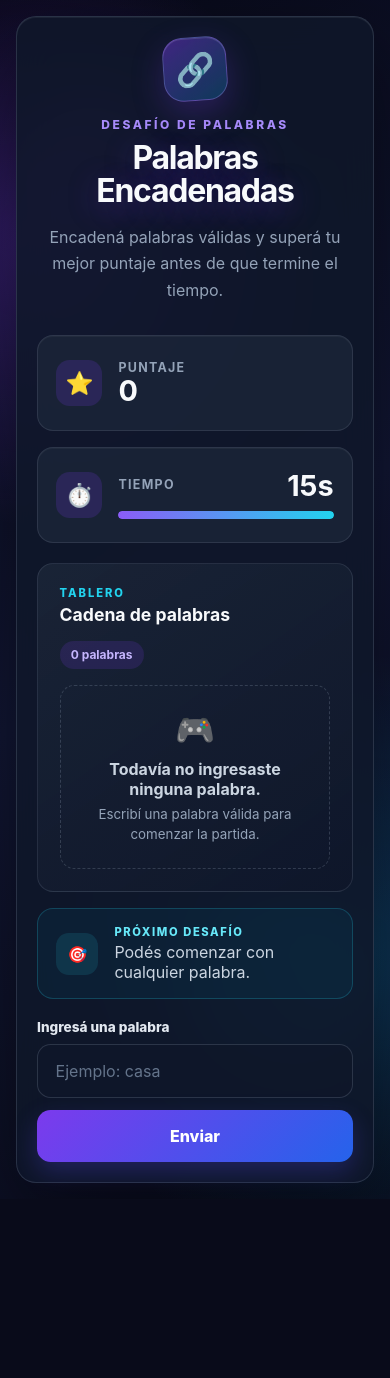
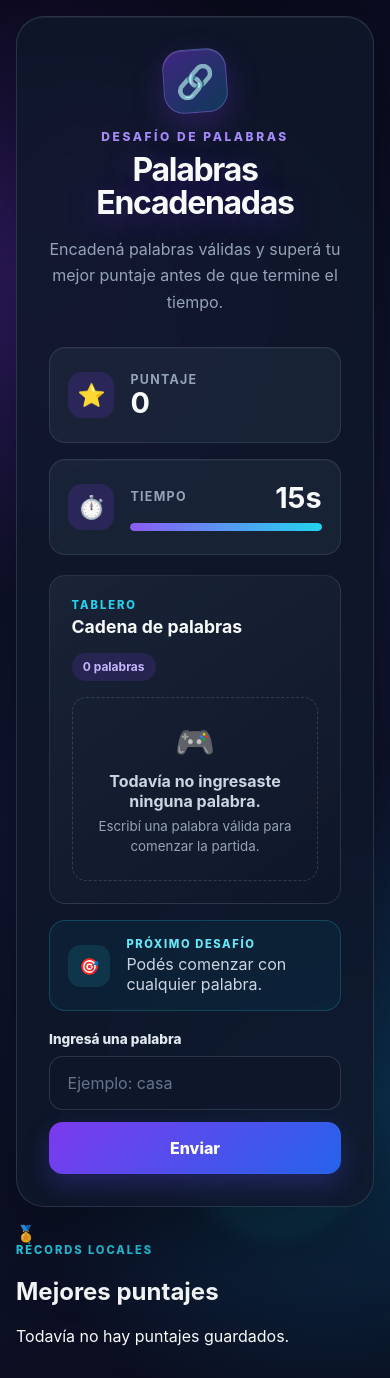
Before and after one commit to Alejandroadrianaguilar1999/unq-ui-alejandro-aguilar-trabajo-final, a React (Vite) app: page / in a window 390 px wide. Before the commit the page ends 1199 px from the top, so only its background shows below. Built offline with nearby package versions, Linux system fonts and the light colour scheme.

Commit message:
primera implementacion del leaderboard

```diff
--- a/src/App.css
+++ b/src/App.css
@@ -636,8 +636,16 @@ input {
   }
 
   .game__card {
-    padding: 1.25rem;
-    border-radius: 1.25rem;
+    position: relative;
+    width: 100%;
+    padding: 2rem;
+    border: 1px solid rgba(148, 163, 184, 0.2);
+    border-radius: 1.75rem;
+    background-color: rgba(15, 23, 42, 0.88);
+    box-shadow:
+            0 30px 80px rgba(0, 0, 0, 0.45),
+            inset 0 1px 0 rgba(255, 255, 255, 0.06);
+    backdrop-filter: blur(18px);
   }
 
   .game__status {
@@ -671,3 +679,37 @@ input {
     transition-duration: 0.01ms !important;
   }
 }
+
+.game__layout {
+  position: relative;
+  z-index: 1;
+  width: 100%;
+  max-width: 1120px;
+  display: grid;
+  grid-template-columns: minmax(0, 1fr) 320px;
+  align-items: start;
+  gap: 1.5rem;
+}
+
+.game__leaderboard-panel {
+  position: sticky;
+  top: 1.5rem;
+  margin-top: 0;
+}
+
+@media (max-width: 920px) {
+  .game__layout {
+    grid-template-columns: 1fr;
+    max-width: 780px;
+  }
+
+  .game__leaderboard-panel {
+    position: static;
+  }
+}
+
+@media (max-width: 640px) {
+  .game__layout {
+    gap: 1rem;
+  }
+}
--- a/src/App.tsx
+++ b/src/App.tsx
@@ -1,18 +1,24 @@
 import {
     useEffect,
+    useRef,
     useState,
 } from 'react';
 import type {
-    ChangeEvent,
-    FormEvent,
+    ChangeEventHandler,
+    FormEventHandler,
 } from 'react';
 
 import { GameHeader } from './components/GameHeader';
 import { GameOver } from './components/GameOver';
 import { GameStatus } from './components/GameStatus';
+import { Leaderboard } from './components/Leaderboard';
 import { WordChain } from './components/WordChain';
 import { WordForm } from './components/WordForm';
 import { validateWord } from './services/wordApi';
+import {
+    getLeaderboard,
+    saveScore,
+} from './utils/leaderboard';
 import {
     normalizeWord,
     respectsChain,
@@ -29,6 +35,11 @@ function App() {
     const [timeLeft, setTimeLeft] = useState(15);
     const [gameStarted, setGameStarted] = useState(false);
     const [gameOver, setGameOver] = useState(false);
+    const [leaderboard, setLeaderboard] = useState<number[]>(
+        getLeaderboard,
+    );
+
+    const scoreSavedRef = useRef(false);
 
     useEffect(() => {
         if (!gameStarted || gameOver) {
@@ -37,6 +48,12 @@ function App() {
 
         if (timeLeft === 0) {
             setGameOver(true);
+
+            if (!scoreSavedRef.current) {
+                scoreSavedRef.current = true;
+                setLeaderboard(saveScore(score));
+            }
+
             return;
         }
 
@@ -47,16 +64,16 @@ function App() {
         return () => {
             window.clearTimeout(timerId);
         };
-    }, [gameStarted, gameOver, timeLeft]);
+    }, [gameStarted, gameOver, timeLeft, score]);
 
-    const handleWordChange = (
-        event: ChangeEvent<HTMLInputElement>,
+    const handleWordChange: ChangeEventHandler<HTMLInputElement> = (
+        event,
     ) => {
         setCurrentWord(event.target.value);
     };
 
-    const handleSubmit = async (
-        event: FormEvent<HTMLFormElement>,
+    const handleSubmit: FormEventHandler<HTMLFormElement> = async (
+        event,
     ) => {
         event.preventDefault();
 
@@ -133,10 +150,13 @@ function App() {
         setTimeLeft(15);
         setGameStarted(false);
         setGameOver(false);
+
+        scoreSavedRef.current = false;
     };
 
     return (
         <main className="game">
+            <div className="game__layout">
                 <section className="game__card">
                     <GameHeader />
 
@@ -166,6 +186,11 @@ function App() {
                         />
                     )}
                 </section>
+
+                <aside className="game__leaderboard-panel">
+                    <Leaderboard scores={leaderboard} />
+                </aside>
+            </div>
         </main>
     );
 }
--- /dev/null
+++ b/src/components/Leaderboard.tsx
@@ -0,0 +1,49 @@
+interface LeaderboardProps {
+    scores: number[];
+}
+
+export function Leaderboard({
+                                scores,
+                            }: LeaderboardProps) {
+    return (
+        <section className="game__leaderboard">
+            <div className="game__leaderboard-heading">
+                <span aria-hidden="true">🏅</span>
+
+                <div>
+          <span className="game__section-kicker">
+            Récords locales
+          </span>
+
+                    <h2>Mejores puntajes</h2>
+                </div>
+            </div>
+
+            {scores.length === 0 ? (
+                <p className="game__leaderboard-empty">
+                    Todavía no hay puntajes guardados.
+                </p>
+            ) : (
+                <ol className="game__leaderboard-list">
+                    {scores.map((score, index) => (
+                        <li
+                            className="game__leaderboard-item"
+                            key={`${score}-${index}`}
+                        >
+              <span className="game__leaderboard-position">
+                {index === 0 && '🥇'}
+                  {index === 1 && '🥈'}
+                  {index === 2 && '🥉'}
+                  {index > 2 && `${index + 1}°`}
+              </span>
+
+                            <span>Puntaje</span>
+
+                            <strong>{score}</strong>
+                        </li>
+                    ))}
+                </ol>
+            )}
+        </section>
+    );
+}
--- /dev/null
+++ b/src/utils/leaderboard.ts
@@ -0,0 +1,40 @@
+const LEADERBOARD_KEY = 'word-chain-leaderboard';
+const MAX_SCORES = 10;
+
+export function getLeaderboard(): number[] {
+    const storedScores = localStorage.getItem(LEADERBOARD_KEY);
+
+    if (!storedScores) {
+        return [];
+    }
+
+    try {
+        const parsedScores: unknown = JSON.parse(storedScores);
+
+        if (!Array.isArray(parsedScores)) {
+            return [];
+        }
+
+        return parsedScores.filter(
+            (score): score is number =>
+                typeof score === 'number' && Number.isFinite(score),
+        );
+    } catch {
+        return [];
+    }
+}
+
+export function saveScore(score: number): number[] {
+    const currentScores = getLeaderboard();
+
+    const updatedScores = [...currentScores, score]
+        .sort((firstScore, secondScore) => secondScore - firstScore)
+        .slice(0, MAX_SCORES);
+
+    localStorage.setItem(
+        LEADERBOARD_KEY,
+        JSON.stringify(updatedScores),
+    );
+
+    return updatedScores;
+}
```
Lines whose indentation alone changed are shown as unchanged.
